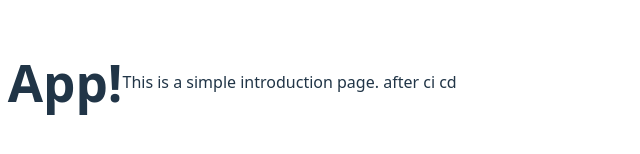
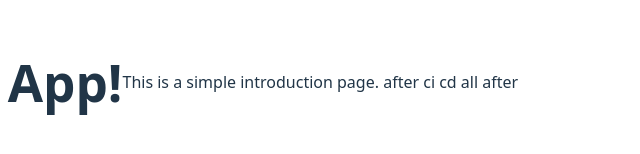
Before and after one commit to nayemwrzz/vs-vite, a website built with Vite: page index.html in a window 1280 px wide. Shown: the part 318-472 px from the top of the page, 511-1151 px from the left. Built offline with nearby package versions, Linux system fonts and the light colour scheme.

Commit message:
Initial commit with ci cd 33

```diff
--- a/index.html
+++ b/index.html
@@ -7,6 +7,6 @@
 </head>
 <body>
   <h1>Welcome to My Vite App!</h1>
-  <p>This is a simple introduction page. after ci cd</p>
+  <p>This is a simple introduction page. after ci cd all after</p>
 </body>
 </html>
```
